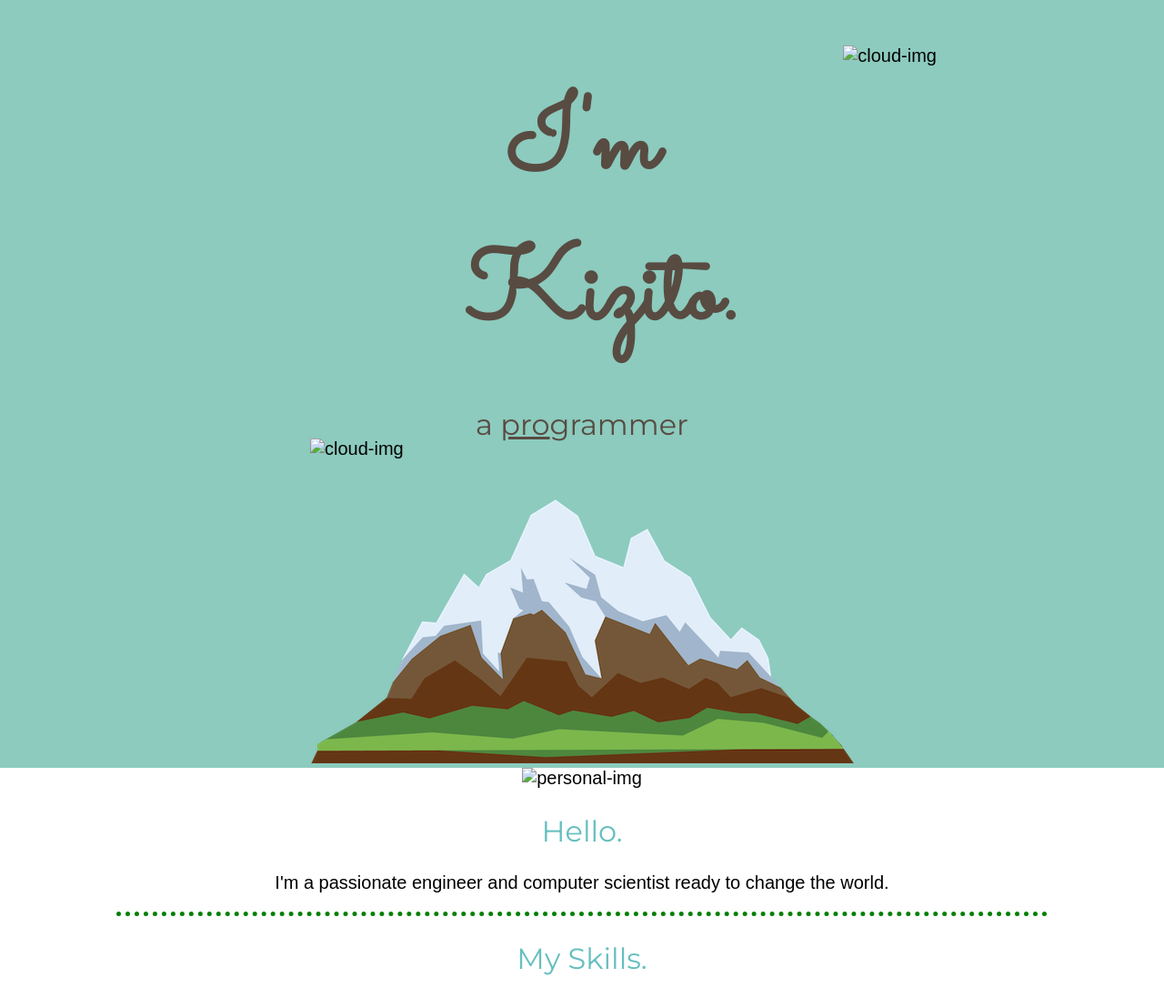
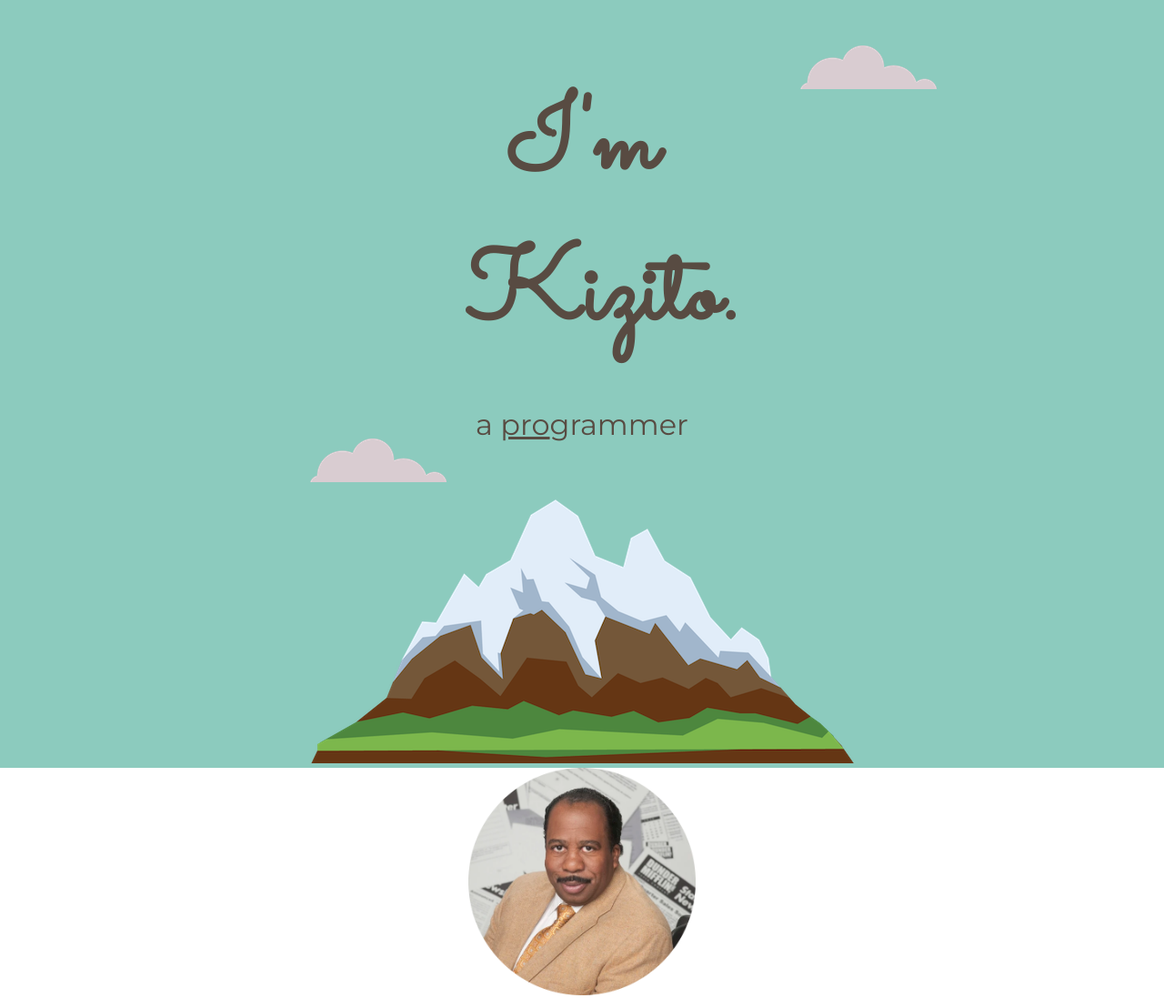
Before and after one commit to Kiziller/kizito.github.io, a plain HTML site: page index.html in a window 1280 px wide. Shown: the top 1097 px of the page at 91% size. Drawn offline with Linux system fonts and the light colour scheme; files that its build step writes are made by us from their sources; files whose address does not match are found by name; a web font is replaced by a local one.

Commit message:
Update index.html

```diff
--- a/index.html
+++ b/index.html
@@ -6,7 +6,7 @@
           content="width=device-width, user-scalable=no, initial-scale=1.0, maximum-scale=1.0, minimum-scale=1.0">
     <meta http-equiv="X-UA-Compatible" content="ie=edge">
     <title>Kizito Nsanzya</title>
-    <link rel="stylesheet" href="./css/styles.css">
+    <link rel="stylesheet" href="styles.css">
     <link rel="icon" href="my-favicon.png">
     <link rel="preconnect" href="https://fonts.googleapis.com">
 <link rel="preconnect" href="https://fonts.gstatic.com" crossorigin>
@@ -23,17 +23,17 @@
 <body>
 
 <div class="top-container">
-     <img class="top-cloud" src="images/cloud.png" alt="cloud-img">
+     <img class="top-cloud" src="cloud.png" alt="cloud-img">
     <div class="name-info">
         <h1 id="name">I'm Kizito.</h1>
         <h2 class="info">a <span class="pro">pro</span>grammer</h2>
     </div>
-    <img class = "bottom-cloud" src="images/cloud.png" alt="cloud-img">
+    <img class = "bottom-cloud" src="cloud.png" alt="cloud-img">
     <img src="images/mountain.png" alt="mountain-img">
 </div>
 <div class="middle-container">
   <div class="profile">
-    <img src="images/Stanley_Hudson-circle.png" alt="personal-img" class="images" id="my-image">
+    <img src="Stanley_Hudson-circle.png" alt="personal-img" class="images" id="my-image">
     <h2>Hello.</h2>
     <p>I'm a passionate engineer and computer scientist ready to change the world.</p>
   </div>
```
